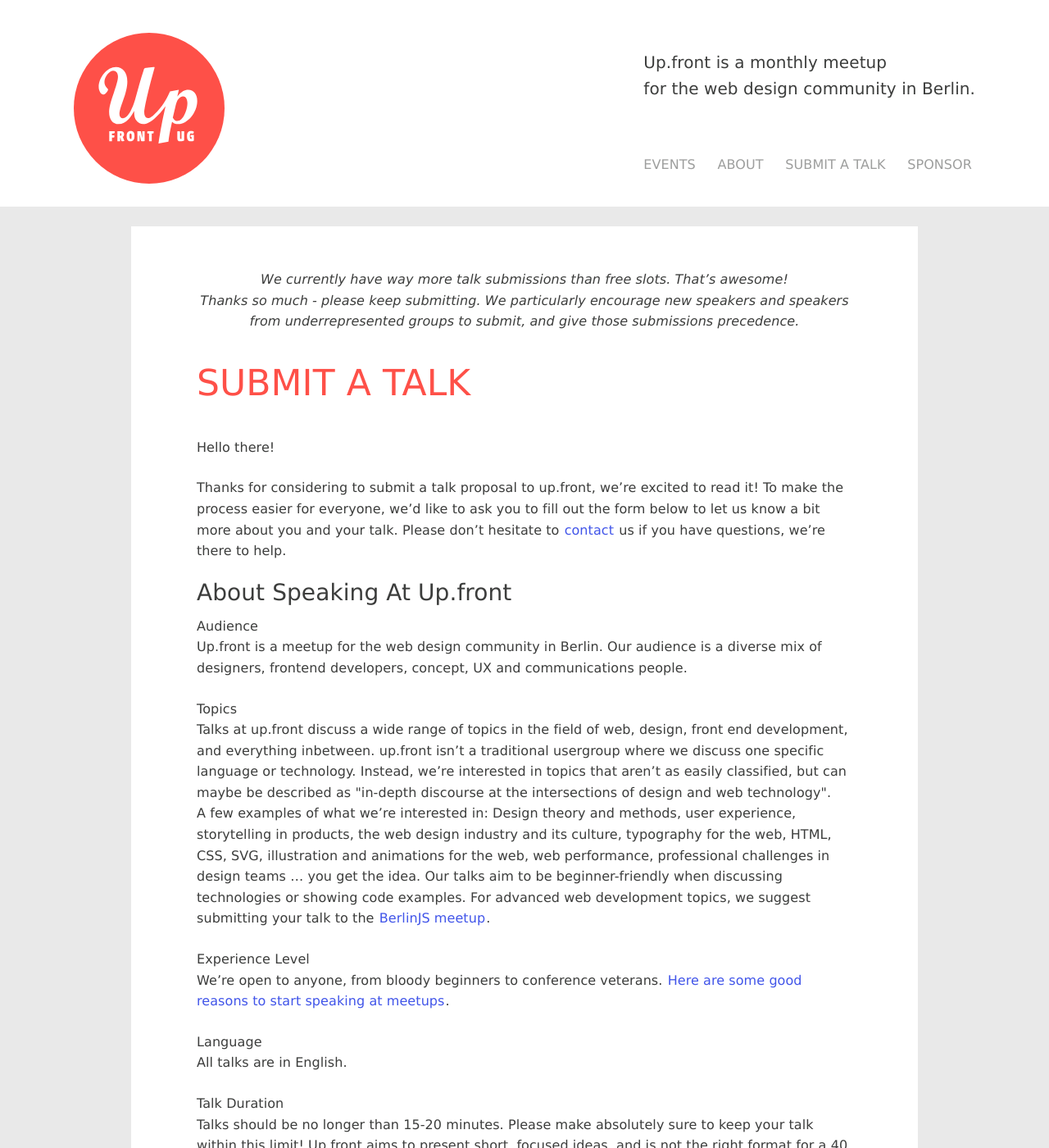
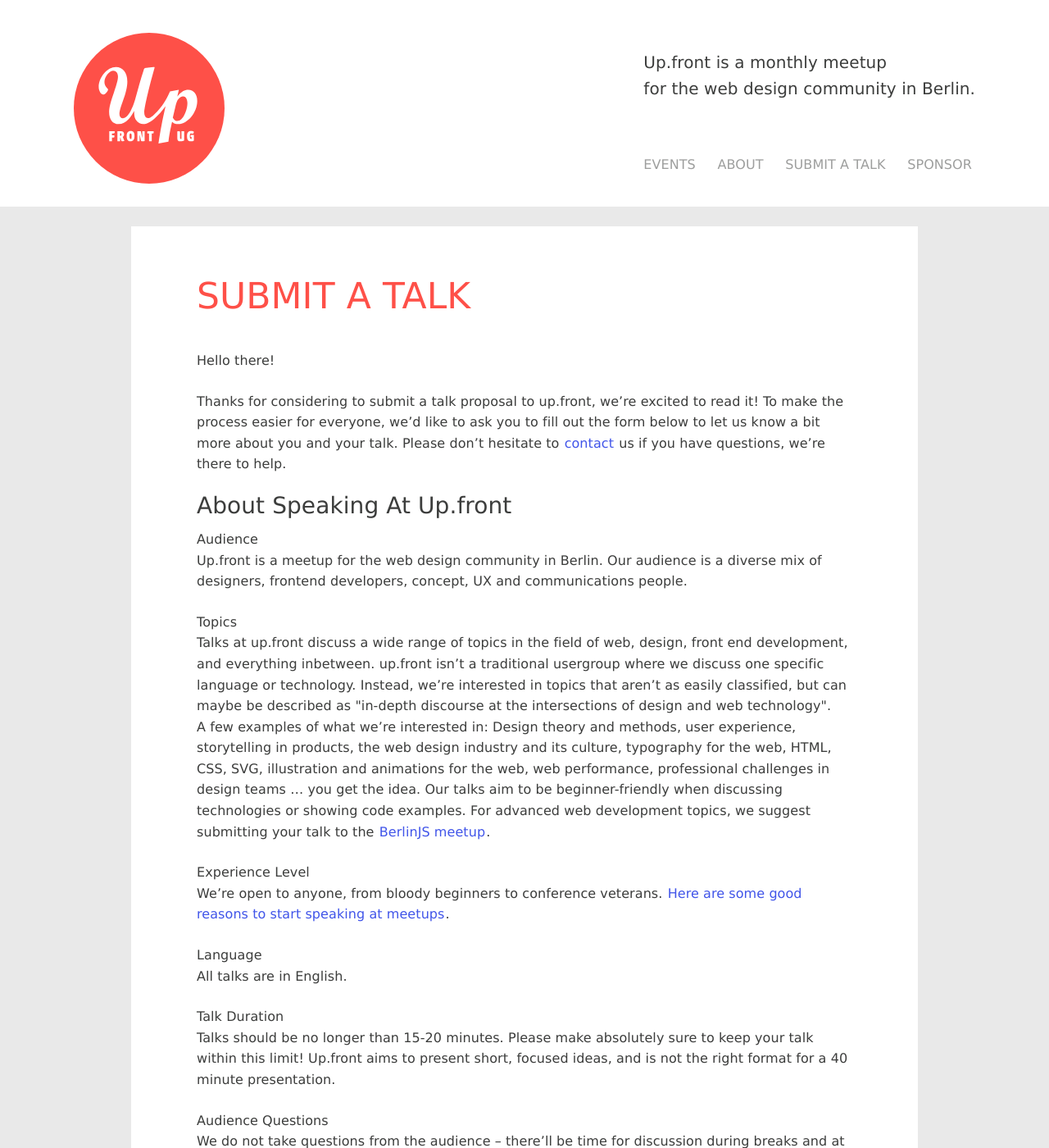
Before and after one commit to upfrontug/upfrontug.github.io, a Jekyll site: the page built from submit.html, in a window 1280 px wide and 1400 px high. Shown: the whole window at 82% size. Built offline with Jekyll 4.4.1, drawn with Linux system fonts in a browser that asks for light colours; a script that is not in the unit is left out; some of the changed text lies outside the part shown.

Commit message:
remove unnecessary text in submit page

```diff
--- a/submit.html
+++ b/submit.html
@@ -2,10 +2,10 @@
   layout: page
 ---
 
-<span style="margin-bottom: 2.5em;
+<!--<span style="margin-bottom: 2.5em;
 text-align: center;
 display: block;
-font-style: italic;">We currently have way more talk submissions than free slots. That’s awesome! <br> Thanks so much - please keep submitting. We particularly encourage new speakers and speakers from underrepresented groups to submit, and give those submissions precedence.</span>
+font-style: italic;">We currently have way more talk submissions than free slots. That’s awesome! <br> Thanks so much - please keep submitting. We particularly encourage new speakers and speakers from underrepresented groups to submit, and give those submissions precedence.</span>-->
 
 <h1>Submit A Talk</h1>
 <p>Hello there!</p>
@@ -44,7 +44,7 @@
 
 <hr>
 
-{% include list-of-upcoming-events.html %}
+<!-- {% include list-of-upcoming-events.html %} -->
 
 <hr>
 <br>
```
